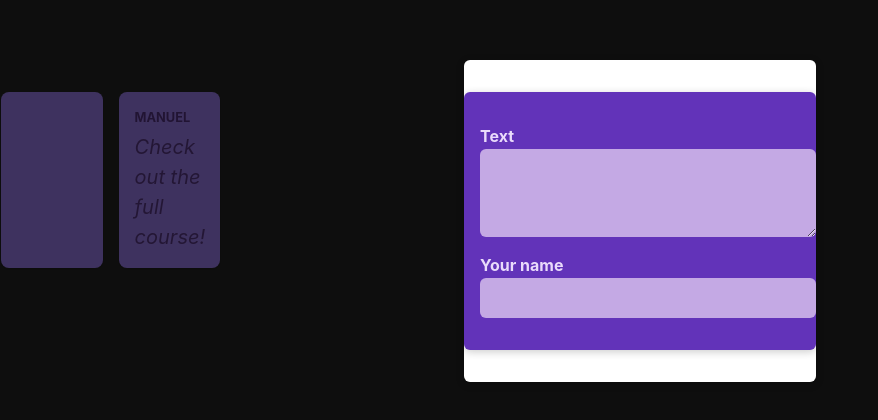
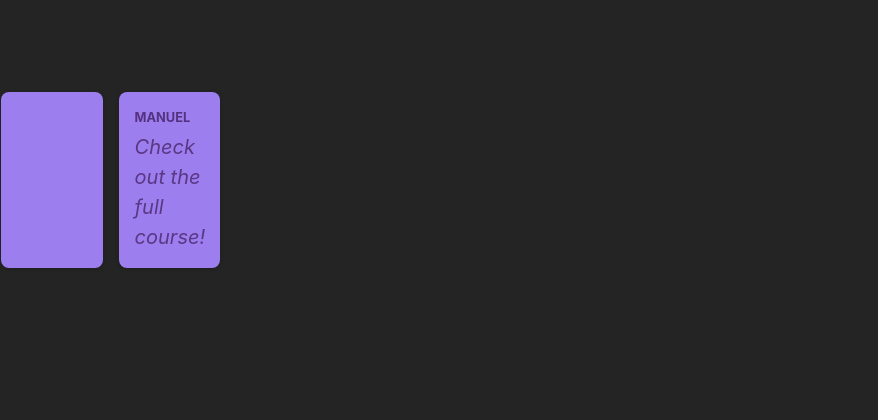
Before and after one commit to curogihu/first-app, a React (Vite) app in the folder react-crash-course/: page / in a window 1280 px wide. Shown: the part 220-640 px from the top of the page, without its empty margins (0-878 px from the left). Built offline with nearby package versions, Linux system fonts and the light colour scheme.

Commit message:
bad -28. State & Conditional Content

```diff
--- a/react-crash-course/src/components/Modal.jsx
+++ b/react-crash-course/src/components/Modal.jsx
@@ -10,10 +10,10 @@
 //     );
 // }
 
-function Modal ({children}) {
+function Modal ({ children, onClose }) {
     return (
         <>
-            <div className={classes.backdrop} />
+            <div className={classes.backdrop} onClick={onClose}/>
             <dialog open className={classes.modal}>
                 {children}
             </dialog>
--- a/react-crash-course/src/components/PostsList.jsx
+++ b/react-crash-course/src/components/PostsList.jsx
@@ -6,8 +6,13 @@
 import classes from './PostsList.module.css';
 
 function PostsList() {
+    const {modalIsVisible, setModalIsVisible } = useState(true);
     const [enteredBody, setEnteredBody] = useState('');
     const [enteredAuthor, setEnteredAuthor] = useState('');
+
+    function hideModalHandler() {
+        setModalIsVisible(false);
+    }
 
     function bodyChangeHandler(event) {
         setEnteredBody(event.target.value);
@@ -17,20 +22,32 @@
         setEnteredAuthor(event.target.value);
     }
 
+    // let modalContent;
+
+    // if (modalIsVisible) {
+    //     modalContent = <Modal onClose={hideModalHandler}>
+    //     <NewPost
+    //         onBodyChange={bodyChangeHandler}
+    //         onAuthorChange={authorChangeHandler}
+    //     />
+    // </Modal>
+
     return (
         <>
-            <Modal>
-                <NewPost
-                    onBodyChange={bodyChangeHandler}
-                    onAuthorChange={authorChangeHandler}
-                />
-            </Modal>
+            {modalIsVisible && (
+                <Modal onClose={hideModalHandler}>
+                    <NewPost
+                        onBodyChange={bodyChangeHandler}
+                        onAuthorChange={authorChangeHandler}
+                    />
+                </Modal>
+            )}
             <ul className={ classes.posts }>
                 <Post author={enteredAuthor} body={enteredBody} />
                 <Post author="Manuel" body="Check out the full course!" />
             </ul>
         </>
-    )
+    );
 }
 
 export default PostsList;
```
